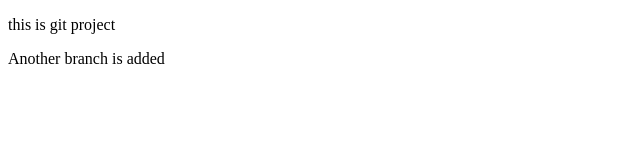
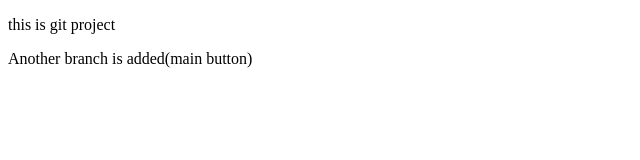
Before and after one commit to Rajibul2003/localRepo, a plain HTML site: page index.html in a window 1280 px wide. Shown: the full height of the page, 0-640 px from the left. Drawn offline with Linux system fonts and the light colour scheme.

Commit message:
added main button

```diff
--- a/index.html
+++ b/index.html
@@ -7,7 +7,7 @@
 </head>
 <body>
     <p>this is git project
-      <p>Another branch is added</p>
+      <p>Another branch is added(main button)</p>
     </p>
 </body>
 </html>
```
